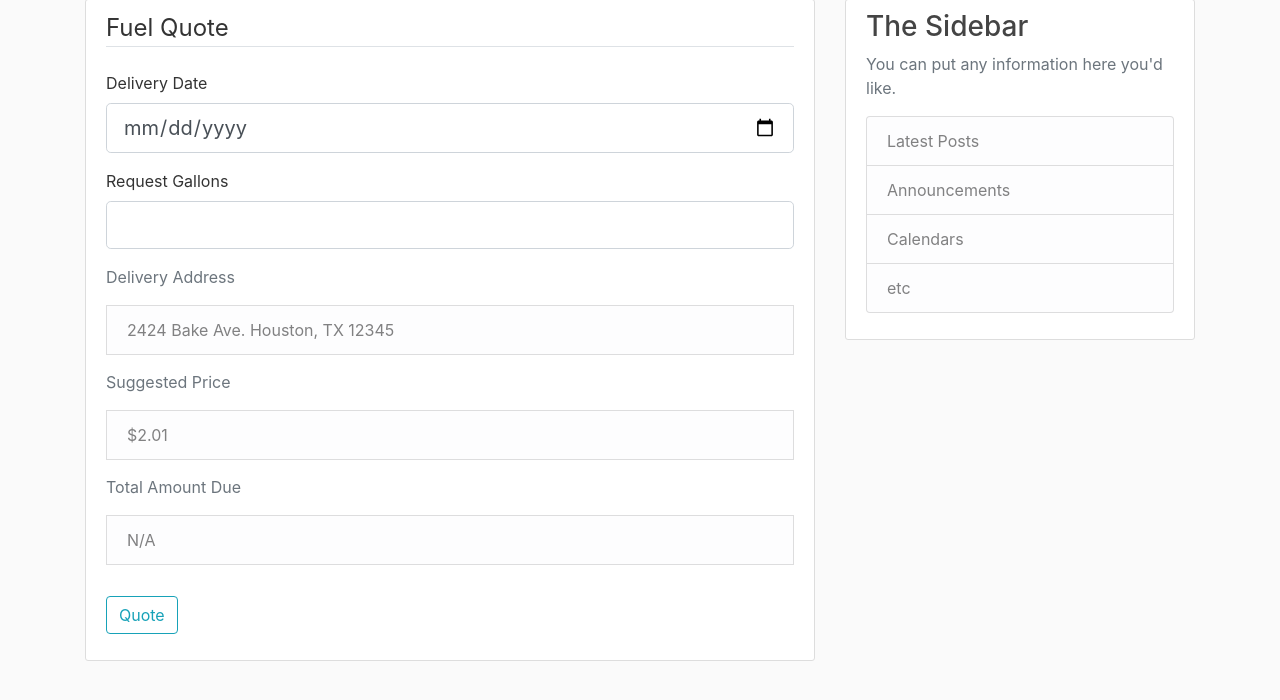
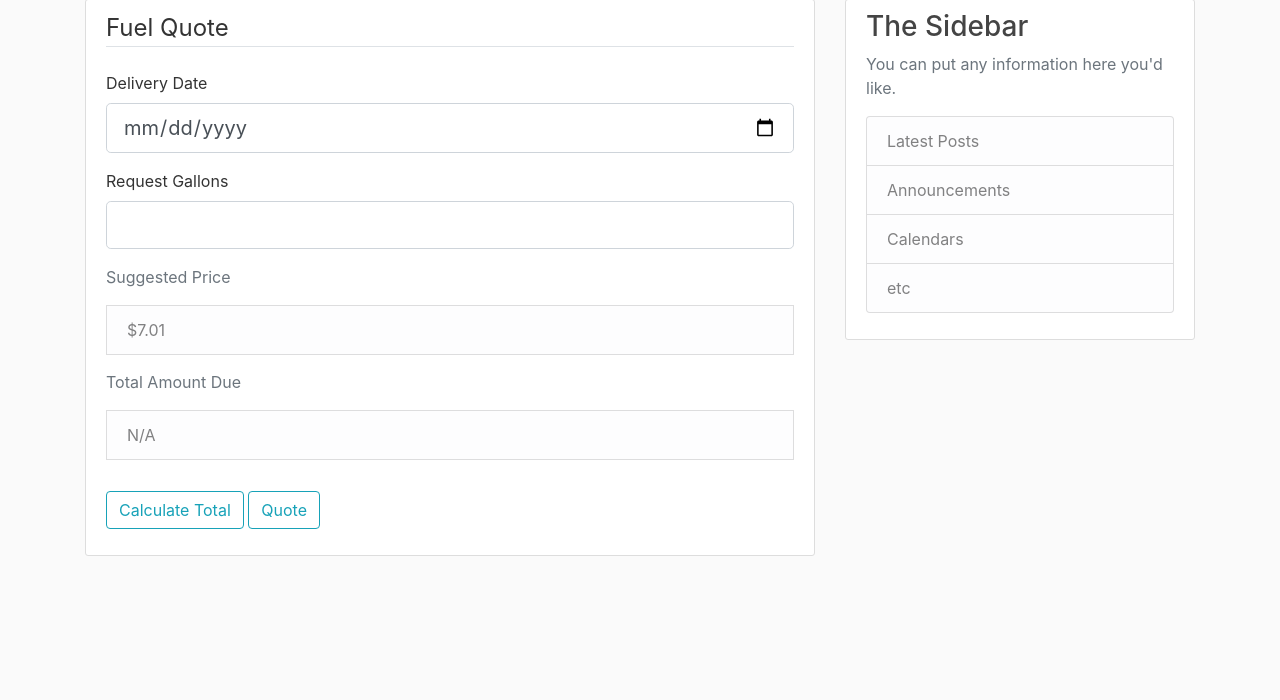
Before and after one commit to DICHAMOTO/Software-Design-Group-20, a Flask app: page /fuelquote in a window 1280 px wide. Shown: the part 81-781 px from the top of the page. Run offline with Flask 2, Linux system fonts and the light colour scheme; a user stored in the database is signed in; some libraries are stand-ins or nearby versions.

Commit message:
improve price calculation method

```diff
--- a/quote_project/templates/fuelquote.html
+++ b/quote_project/templates/fuelquote.html
@@ -34,13 +34,8 @@
                     {% endif %}
                 </div>
                 <div class="form-group">
-                    <p class='text-muted'>Delivery Address
-                        <div class="list-group-item list-group-item-light">2424 Bake Ave. Houston, TX 12345</div>
-                    </p>
-                </div>
-                <div class="form-group">
                     <p class='text-muted'>Suggested Price
-                        <div class="list-group-item list-group-item-light">${{ 2.01 }}</div>
+                        <div class="list-group-item list-group-item-light">${{ form.price }}</div>
                     </p>
                 </div>
                 <div class="form-group">
@@ -49,14 +44,15 @@
                         {% if form.gallons.data == None %}
                             <div>N/A</div>
                         {% else %}
-                            {{ "$%.2f"|format(2.01 * form.gallons.data) }}
+                            {{ "$%.2f"|format(form.price * form.gallons.data) }}
                         {% endif %}
                         </div>
                     </p>
                 </div>
             </fieldset>
             <div class="form-group">
-                {{ form.submit(class="btn btn-outline-info") }}
+                <input type="submit" name="submit_button" value="Calculate Total" class="btn btn-outline-info">
+                <input type="submit" name="submit_button" value="Quote" class="btn btn-outline-info">
             </div>
         </form>
     </div>
```
